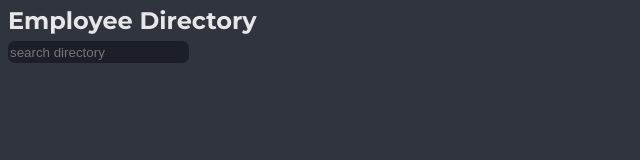
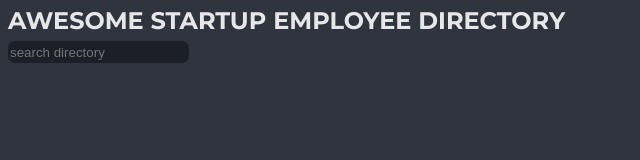
Before and after one commit to sradms0/techdegree-project-05, a plain HTML site: page index.html in a window 1280 px wide. Shown: the whole page, without its empty margins (0-640 px from the left). Drawn offline with Linux system fonts and the light colour scheme; no server answers.

Commit message:
change header to company name and title to 'Employee Directory'

```diff
--- a/index.html
+++ b/index.html
@@ -3,7 +3,7 @@
 <head>
     <meta charset="UTF-8">
     <meta name="viewport" content="width=device-width, initial-scale=1">
-    <title>Awesome Startup</title>
+    <title>Employee Directory</title>
 	<link href='https://fonts.googleapis.com/css?family=Montserrat:400,700' rel='stylesheet' type='text/css'>
     <link rel="stylesheet" href="css/grid.css">
     <link rel="stylesheet" href="css/page.css">
@@ -12,7 +12,7 @@
     <div class="page">
         <div class="overlay">
             <div class="page-header">
-                <h2>Employee Directory</h2>
+                <h2>AWESOME STARTUP EMPLOYEE DIRECTORY</h2>
                 <div>
                     <input class="search" autocomplete="off" type="text" placeholder="search directory"></input>
                 </div>
```
